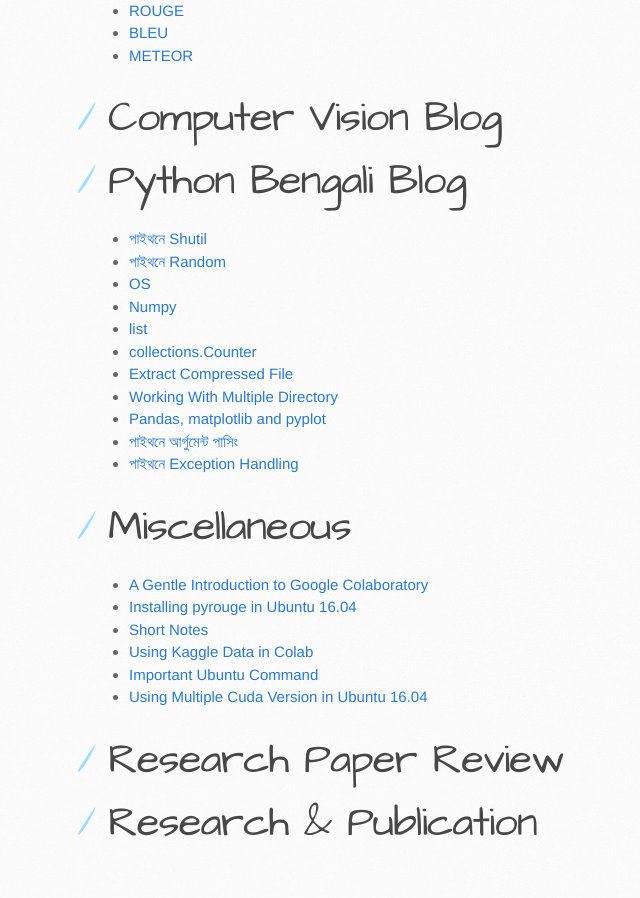
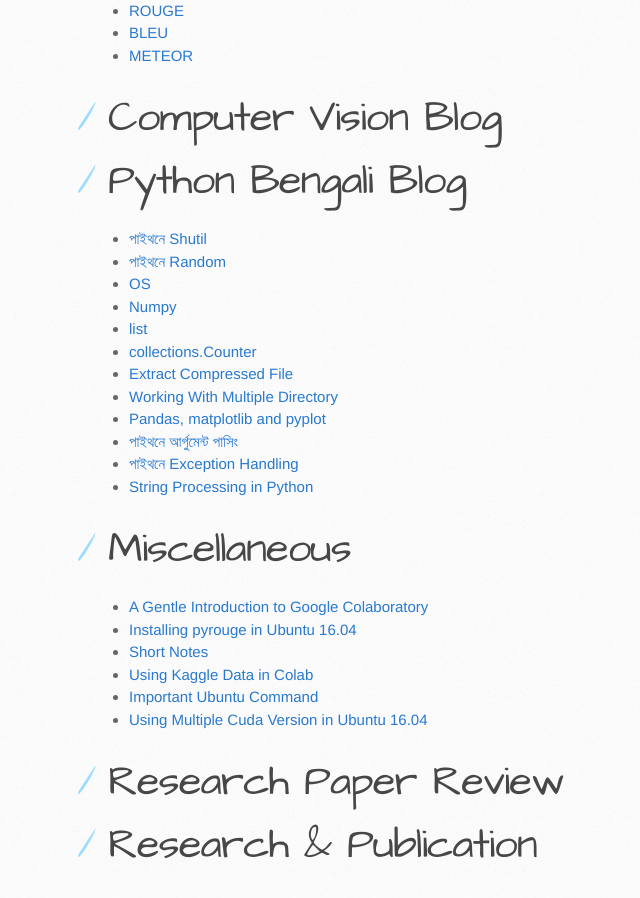
Before and after one commit to sagorbrur/sagorbrur.github.io, a Jekyll site: the page built from index.md, in a window 1280 px wide and 900 px high, scrolled down 1206 px. Shown: the whole window, without its empty margins (61-701 px from the left). Built offline with Jekyll 4.4.1, drawn with Linux system fonts in a browser that asks for light colours; our own code applies the rules of GitHub Pages for plain Markdown files; before the commit the page ends 2083 px from its top, so only the background shows below that.

Commit message:
Update index.md

```diff
--- a/index.md
+++ b/index.md
@@ -53,6 +53,7 @@
 * [Pandas, matplotlib and pyplot](python_bn/Pandas_and_matplotlib.md)
 * [পাইথনে আর্গুমেন্ট পাসিং](python_bn/python_argparse.md)
 * [পাইথনে Exception Handling](python_bn/exception_handling.md)
+* [String Processing in Python](python_bn/string_processing.md)
 
 # Miscellaneous
 * [A Gentle Introduction to Google Colaboratory](miscellaneous/colab_intro.md)
```
